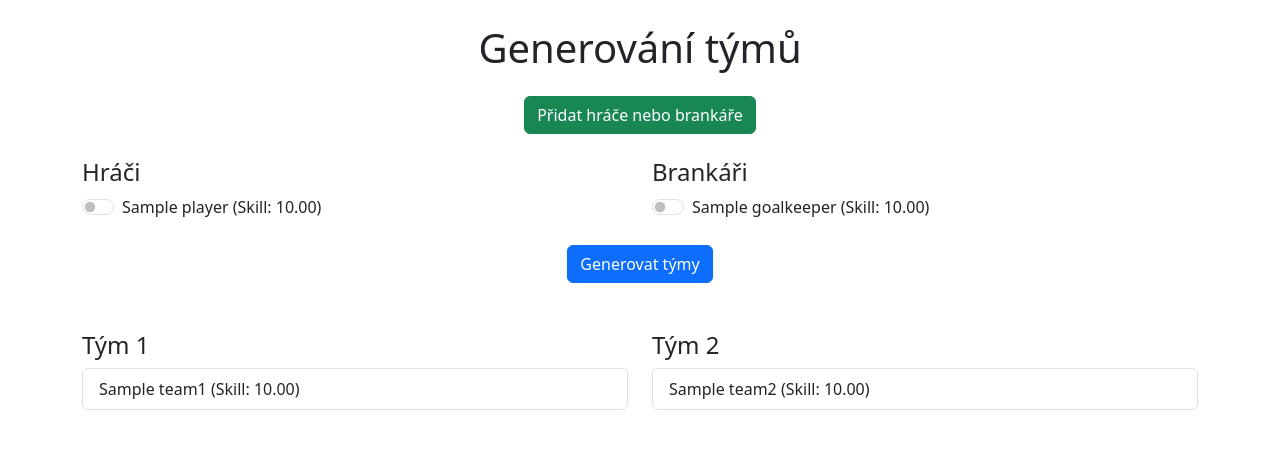
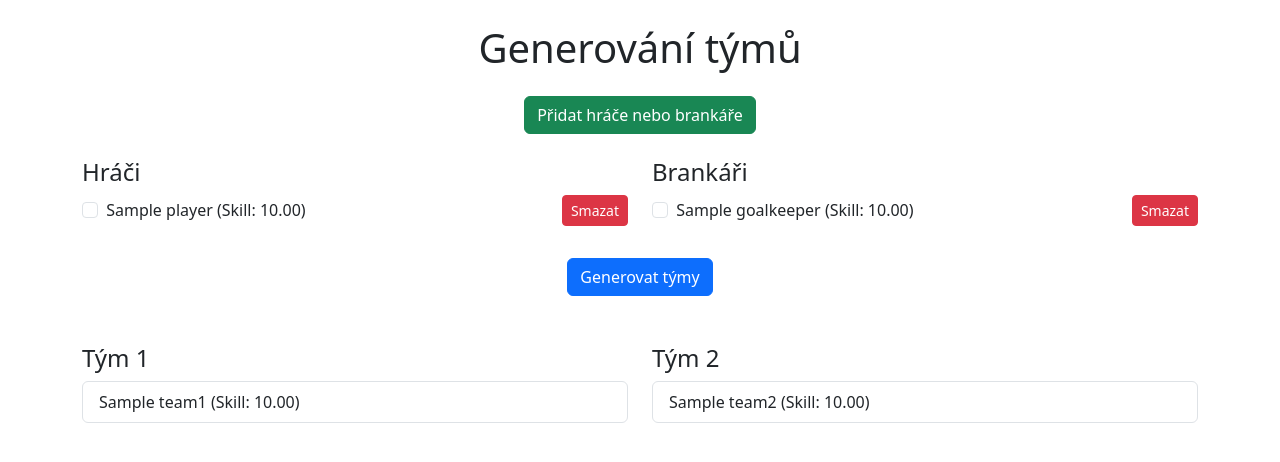
Before and after one commit to MarkkoFarmer/Team-Balancer, a Flask app: template templates/index.html in a window 1280 px wide. Shown: the top 462 px of the page. Run offline with Flask 3, Linux system fonts and the light colour scheme; the template is opened without the code that fills it: most values are stand-ins (such as "Sample title", 1, 10 or a date in 2020).

Commit message:
Update index.html

```diff
--- a/templates/index.html
+++ b/templates/index.html
@@ -19,20 +19,30 @@
             <div class="col-md-6">
                 <h4>Hráči</h4>
                 {% for name, skill in players.items() %}
-                    <div class="form-check form-switch">
-                        <input class="form-check-input" type="checkbox" name="selected_players" value="{{ name }}"
-                               {% if name in selected_players %}checked{% endif %}>
-                        <label class="form-check-label">{{ name }} (Skill: {{ "%.2f"|format(skill) }})</label>
+                    <div class="d-flex justify-content-between align-items-center mb-2">
+                        <div>
+                            <input class="form-check-input me-1" type="checkbox" name="selected_players" value="{{ name }}"
+                                   {% if name in selected_players %}checked{% endif %}>
+                            <label class="form-check-label">{{ name }} (Skill: {{ "%.2f"|format(skill) }})</label>
+                        </div>
+                        <form method="POST" action="{{ url_for('delete_player', role='player', name=name) }}">
+                            <button class="btn btn-danger btn-sm">Smazat</button>
+                        </form>
                     </div>
                 {% endfor %}
             </div>
             <div class="col-md-6">
                 <h4>Brankáři</h4>
                 {% for name, skill in goalkeepers.items() %}
-                    <div class="form-check form-switch">
-                        <input class="form-check-input" type="checkbox" name="selected_goalkeepers" value="{{ name }}"
-                               {% if name in selected_goalkeepers %}checked{% endif %}>
-                        <label class="form-check-label">{{ name }} (Skill: {{ "%.2f"|format(skill) }})</label>
+                    <div class="d-flex justify-content-between align-items-center mb-2">
+                        <div>
+                            <input class="form-check-input me-1" type="checkbox" name="selected_goalkeepers" value="{{ name }}"
+                                   {% if name in selected_goalkeepers %}checked{% endif %}>
+                            <label class="form-check-label">{{ name }} (Skill: {{ "%.2f"|format(skill) }})</label>
+                        </div>
+                        <form method="POST" action="{{ url_for('delete_player', role='goalkeeper', name=name) }}">
+                            <button class="btn btn-danger btn-sm">Smazat</button>
+                        </form>
                     </div>
                 {% endfor %}
             </div>
```
